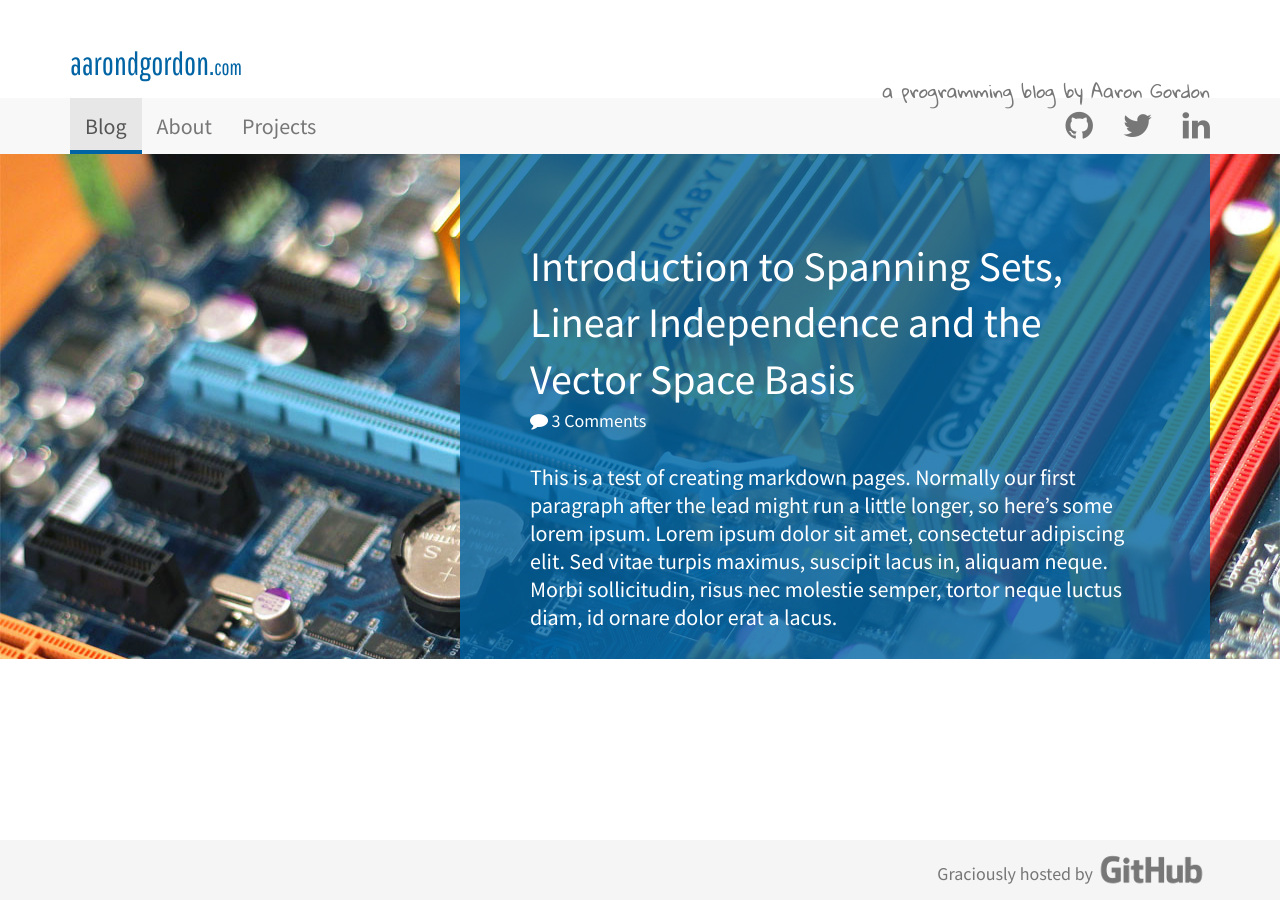
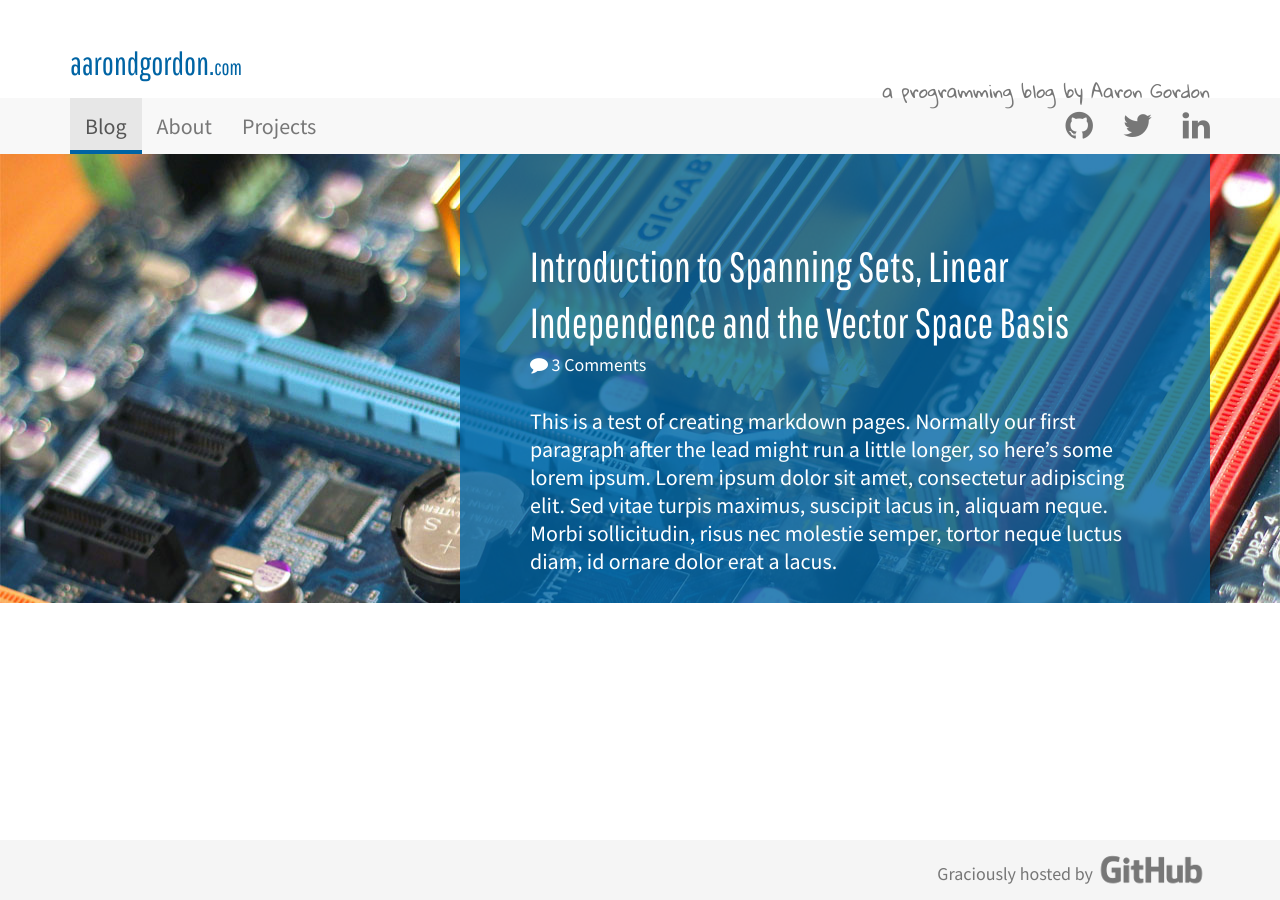
Before and after one commit to aarondgordon/aarondgordon.github.io, a Jekyll site: the page built from index.html, in a window 1280 px wide. Built offline with Jekyll 4.4.1, drawn with Linux system fonts in a browser that asks for light colours; nearby versions of some CDN libraries.

Commit message:
Updated cover panel title to Pathway Gothic

```diff
--- a/assets/css/layout.css
+++ b/assets/css/layout.css
@@ -95,6 +95,7 @@ body {
   margin-top: 2em; /* 6 x baseline | 84px/42px */
   margin-bottom: 0;
   font-size: 2.333em; /* 42px/18px */
+  font-family: 'Pathway Gothic One', sans-serif;
   line-height: 1.34; /* 4 x baseline | 56px/42px */
 }
 
```
